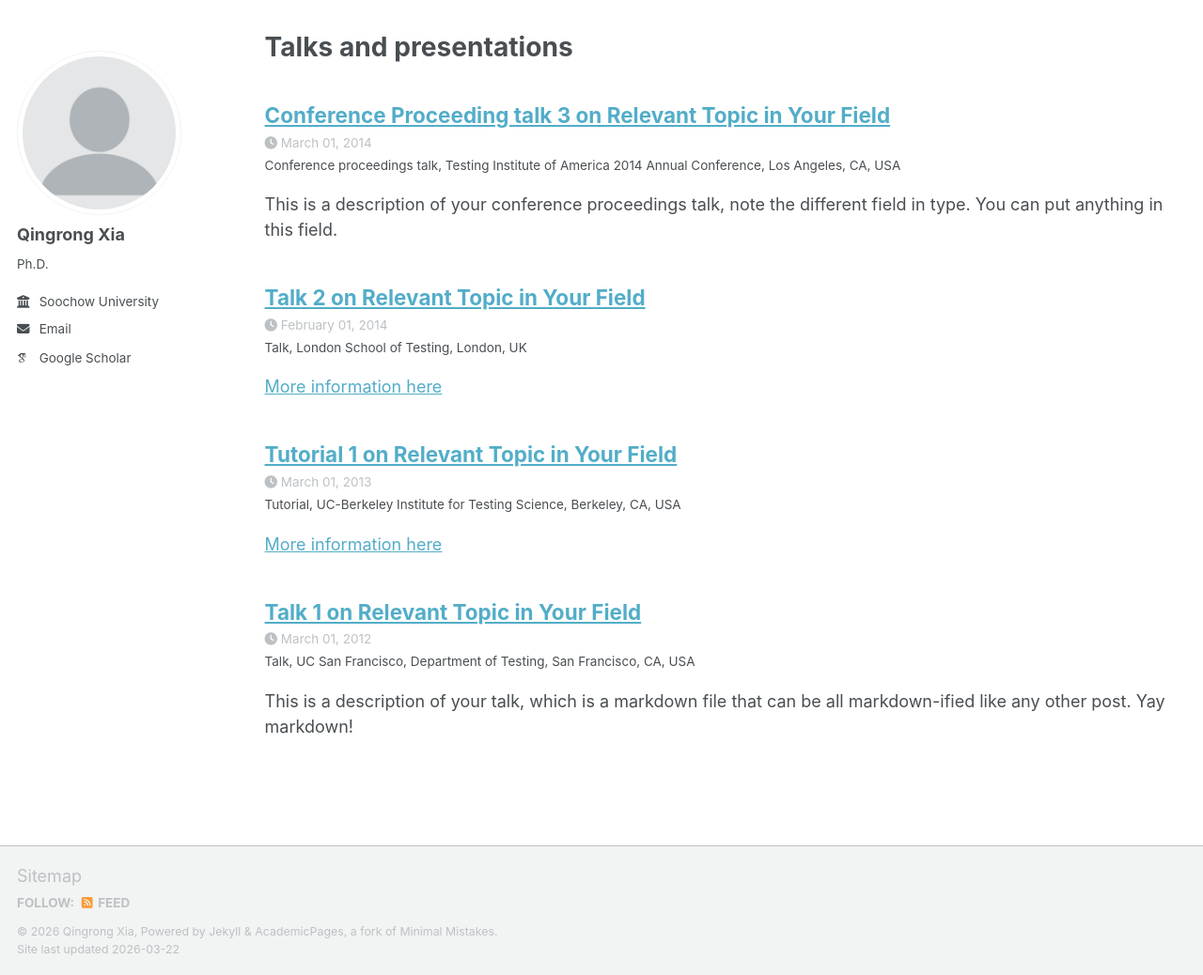
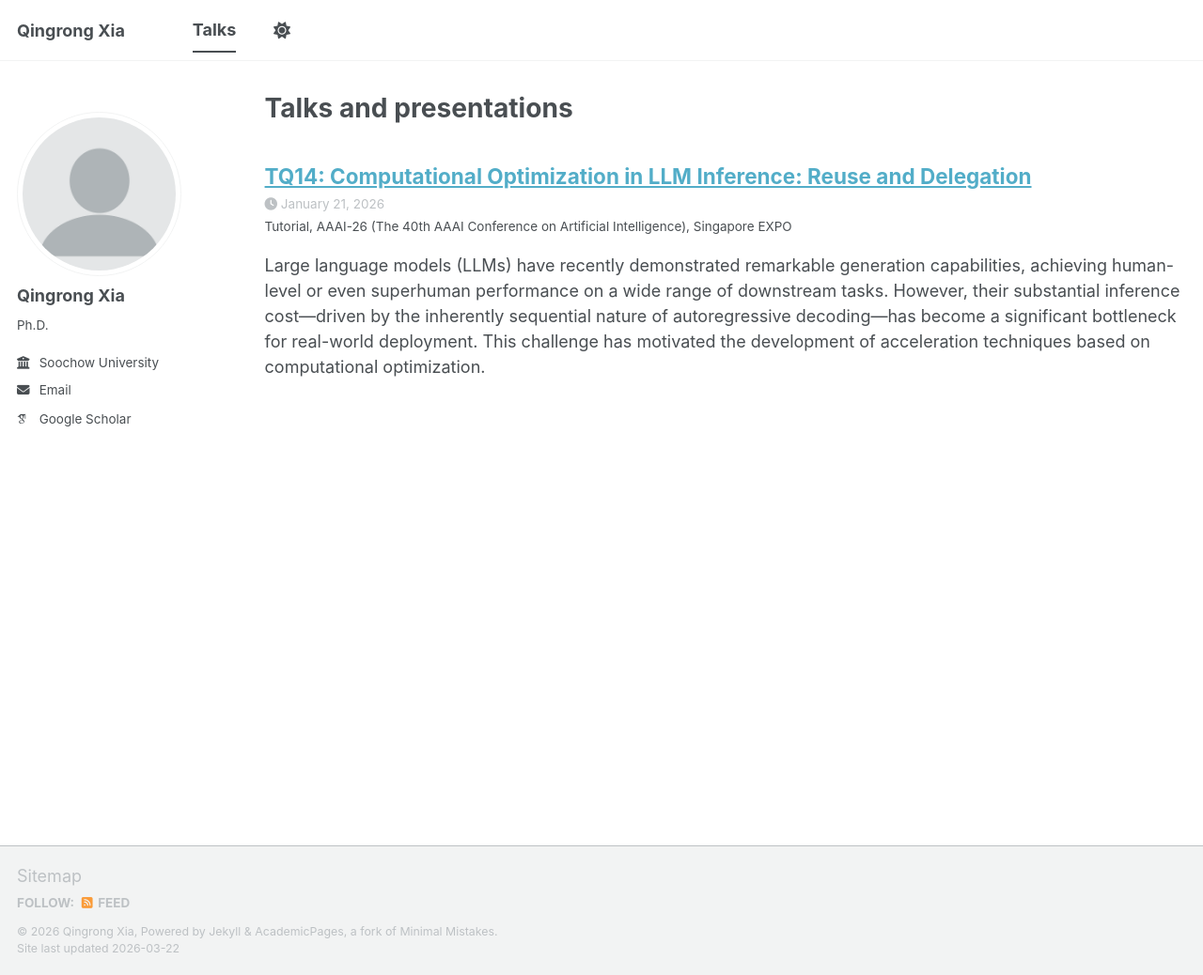
Before and after one commit to KiroSummer/kiro, a Jekyll site: the page built from _pages/talks.html, in a window 1280 px wide and 1038 px high. Shown: the whole window at 94% size. Built offline with Jekyll 4.4.1, drawn with Linux system fonts in a browser that asks for light colours; some web fonts are replaced; a script bundle is joined from its source files by our own code; library files that are not in the unit come from our copies.

Commit message:
Add AAAI 26 Tutorial and restore navigation bar

```diff
--- a/Gemfile
+++ b/Gemfile
@@ -1,4 +1,5 @@
-source 'https://rubygems.org'
+# source 'https://rubygems.org'
+source 'http://mirrors.tuna.tsinghua.edu.cn/rubygems/'
 
 group :jekyll_plugins do
   gem 'jekyll'
--- a/_config.yml
+++ b/_config.yml
@@ -13,7 +13,7 @@ title                    : "Qingrong Xia"
 title_separator          : "-"
 name                     : &name "Qingrong Xia"
 description              : &description "Ph.D."   # Update this with a general description of your site, this is the default if not overridden by a page
-url                      : https://academicpages.github.io # The base hostname & protocol for your site e.g. "https://[your GitHub username].github.io",
+url                      : http://127.0.0.1:4000 # The base hostname & protocol for your site e.g. "https://[your GitHub username].github.io",
                                                            # or if you already have some other page hosted on Github then use "https://[your GitHub username].github.io/[Your Repo Name]"
 baseurl                  : "" # the subpath of your site, e.g. "/blog"
 repository               : "academicpages/academicpages.github.io"
--- a/_data/navigation.yml
+++ b/_data/navigation.yml
@@ -11,8 +11,8 @@ main:
   # - title: "Publications"
   #   url: /publications/
 
-  # - title: "Talks"
-  #   url: /talks/
+  - title: "Talks"
+    url: /talks/
 
   # - title: "Teaching"
   #   url: /teaching/
--- a/_talks/2012-03-01-talk-1.md
+++ /dev/null
@@ -1,11 +0,0 @@
----
-title: "Talk 1 on Relevant Topic in Your Field"
-collection: talks
-type: "Talk"
-permalink: /talks/2012-03-01-talk-1
-venue: "UC San Francisco, Department of Testing"
-date: 2012-03-01
-location: "San Francisco, CA, USA"
----
-
-This is a description of your talk, which is a markdown file that can be all markdown-ified like any other post. Yay markdown!
--- a/_talks/2013-03-01-tutorial-1.md
+++ /dev/null
@@ -1,13 +0,0 @@
----
-title: "Tutorial 1 on Relevant Topic in Your Field"
-collection: talks
-type: "Tutorial"
-permalink: /talks/2013-03-01-tutorial-1
-venue: "UC-Berkeley Institute for Testing Science"
-date: 2013-03-01
-location: "Berkeley, CA, USA"
----
-
-[More information here](http://exampleurl.com)
-
-This is a description of your tutorial, note the different field in type. This is a markdown files that can be all markdown-ified like any other post. Yay markdown!
--- a/_talks/2014-02-01-talk-2.md
+++ /dev/null
@@ -1,13 +0,0 @@
----
-title: "Talk 2 on Relevant Topic in Your Field"
-collection: talks
-type: "Talk"
-permalink: /talks/2014-02-01-talk-2
-venue: "London School of Testing"
-date: 2014-02-01
-location: "London, UK"
----
-
-[More information here](http://example2.com)
-
-This is a description of your talk, which is a markdown files that can be all markdown-ified like any other post. Yay markdown!
--- a/_talks/2014-03-01-talk-3.md
+++ /dev/null
@@ -1,11 +0,0 @@
----
-title: "Conference Proceeding talk 3 on Relevant Topic in Your Field"
-collection: talks
-type: "Conference proceedings talk"
-permalink: /talks/2014-03-01-talk-3
-venue: "Testing Institute of America 2014 Annual Conference"
-date: 2014-03-01
-location: "Los Angeles, CA, USA"
----
-
-This is a description of your conference proceedings talk, note the different field in type. You can put anything in this field.
--- /dev/null
+++ b/_talks/2026-01-21-aaai.md
@@ -0,0 +1,14 @@
+---
+title: "TQ14: Computational Optimization in LLM Inference: Reuse and Delegation"
+collection: talks
+type: "Tutorial"
+permalink: /talks/2026-aaai-tutorial-optimization
+venue: "AAAI-26 (The 40th AAAI Conference on Artificial Intelligence)"
+date: 2026-01-21
+location: "Singapore EXPO"
+---
+Large language models (LLMs) have recently demonstrated remarkable generation capabilities, achieving human-level or even superhuman performance on a wide range of downstream tasks. However, their substantial inference cost—driven by the inherently sequential nature of autoregressive decoding—has become a significant bottleneck for real-world deployment. This challenge has motivated the development of acceleration techniques based on computational optimization.
+
+In this tutorial, we introduce a taxonomy that organizes existing approaches into two major families: computation reuse (e.g., key-value caching, prefix caching), which reuses past computations to avoid redundancy, and computation delegation, which delegates the generation of draft tokens to auxiliary or intrinsic models, with verification performed by the target model. We cover the theoretical foundations, core algorithms, and practical implementations of these methods, concluding with their trade-offs, deployment challenges, and open research directions. This tutorial aims to equip both academic researchers and industry practitioners with the necessary knowledge to build more efficient LLM inference systems.
+
+[Official Session Link](https://underline.io/events/501/sessions?eventSessionId=22037&searchGroup=lecture) | [Video Record from 00:57:12](https://us06web.zoom.us/rec/play/Z1GhjqV36l8QduzqHG9qkBfe1lUoVee59XS3C5CWmU0oQjQ7SrLapffTr_MT03XkSBsSQJ75cfBfLjHK.ZWq2i9p0zcxp1-UA?eagerLoadZvaPages=&accessLevel=meeting&canPlayFromShare=true&from=share_recording_detail&startTime=1768970163000&oldStyle=true&componentName=rec-play&originRequestUrl=https%3A%2F%2Fus06web.zoom.us%2Frec%2Fshare%2F3_D63_wxInOliCpW8FtYImRd3s2HRYjXKlGco1gyoSRMoqUN4-zhz494jSo1pvcV.elf9ckD02UJHgxmw%3FstartTime%3D1768970163000)
--- a/assets/css/main.scss
+++ b/assets/css/main.scss
@@ -42,14 +42,14 @@
     "vendor/font-awesome/brands"
 ;
 /* 彻底隐藏顶部导航栏 */
-.masthead {
-  display: none !important;
-}
+// .masthead {
+//   display: none !important;
+// }
 
 /* 左右两侧同步下移，保持顶端对齐 */
-.initial-content {
-  margin-top: 3em !important;
-}
+// .initial-content {
+//   margin-top: 3em !important;
+// }
 
 /* 针对某些移动端布局的补充，确保头像不会顶格 */
 .sidebar {
```
